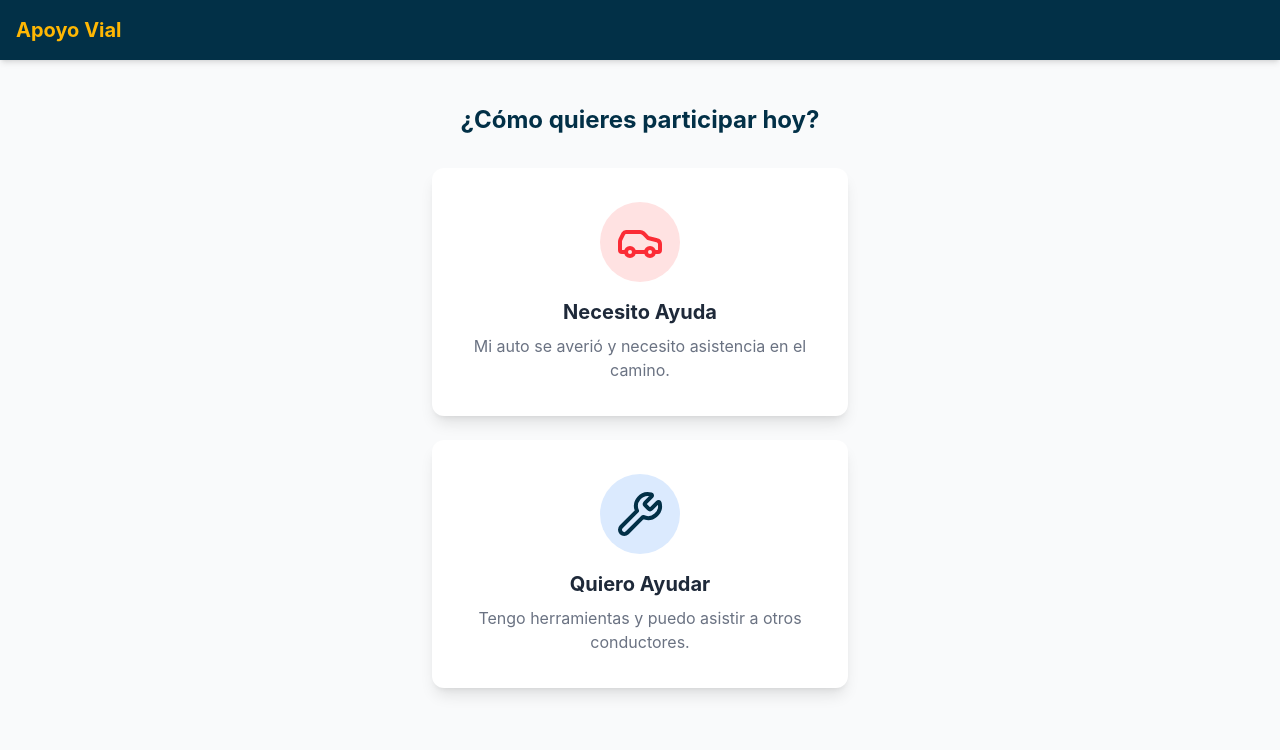
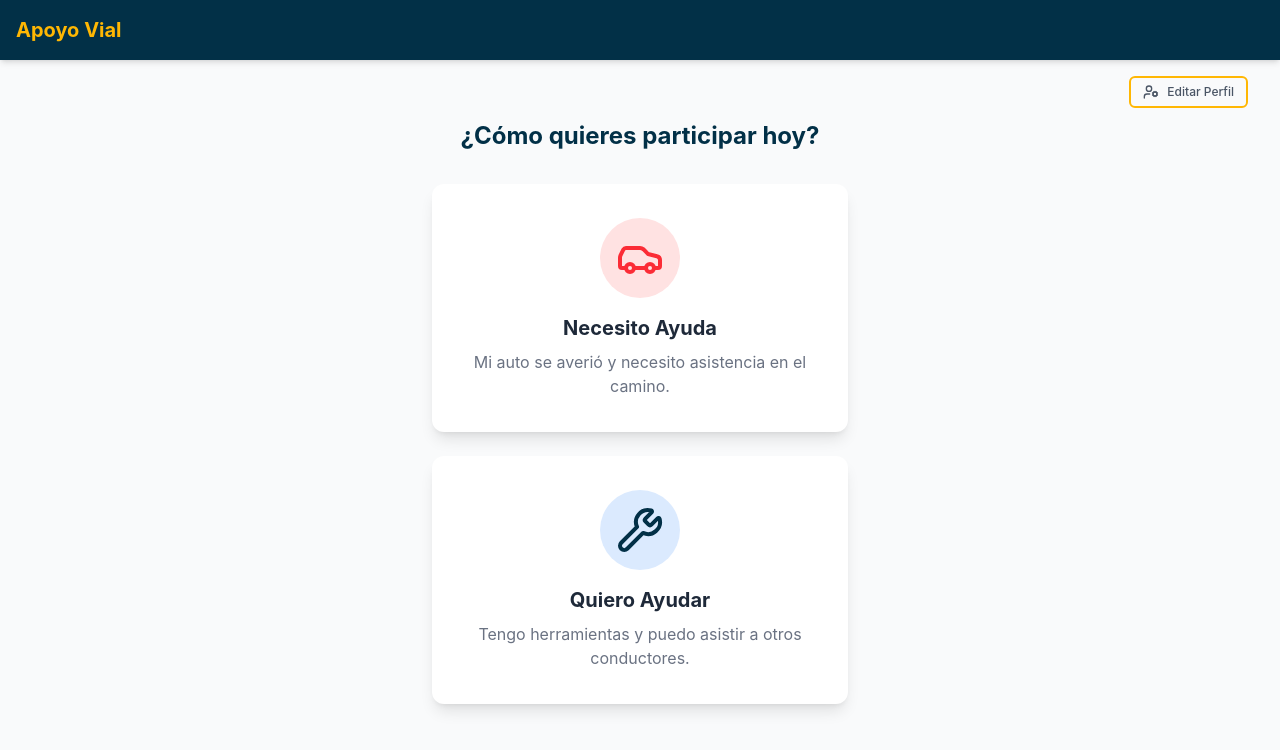
Before and after one commit to AbdielKun117/apoyo-vial, a React (Vite) app: page /role-selection in a window 1280 px wide. Shown: the top 750 px of the page. Built offline with nearby package versions, Linux system fonts and the light colour scheme.

Commit message:
Fix auth flow and add profile editing

```diff
--- a/src/pages/Login.jsx
+++ b/src/pages/Login.jsx
@@ -26,12 +26,24 @@ export function Login() {
                 if (error) throw error;
                 alert('¡Registro exitoso! Revisa tu correo para confirmar (o inicia sesión si no activaste confirmación).');
             } else {
-                const { error } = await supabase.auth.signInWithPassword({
+                const { data: { user }, error } = await supabase.auth.signInWithPassword({
                     email,
                     password,
                 });
                 if (error) throw error;
-                navigate('/register-vehicle');
+
+                // Check if user has a profile
+                const { data: profile } = await supabase
+                    .from('profiles')
+                    .select('id')
+                    .eq('id', user.id)
+                    .single();
+
+                if (profile) {
+                    navigate('/role-selection');
+                } else {
+                    navigate('/register-vehicle');
+                }
             }
         } catch (err) {
             setError(err.message);
--- a/src/pages/RegisterVehicle.jsx
+++ b/src/pages/RegisterVehicle.jsx
@@ -20,11 +20,32 @@ export function RegisterVehicle() {
         type: 'sedan'
     });
 
-    // Check if user is logged in
+    // Check if user is logged in and fetch existing data
     useEffect(() => {
         const checkUser = async () => {
             const { data: { user } } = await supabase.auth.getUser();
-            if (!user) navigate('/');
+            if (!user) {
+                navigate('/');
+                return;
+            }
+
+            // Fetch existing profile
+            const { data: profile } = await supabase
+                .from('profiles')
+                .select('*')
+                .eq('id', user.id)
+                .single();
+
+            if (profile) {
+                setFormData({
+                    name: profile.full_name || '',
+                    phone: profile.phone || '',
+                    model: profile.vehicle_model || '',
+                    color: profile.vehicle_color || '',
+                    plates: profile.vehicle_plates || '',
+                    type: profile.vehicle_type || 'sedan'
+                });
+            }
         };
         checkUser();
     }, [navigate]);
--- a/src/pages/RoleSelection.jsx
+++ b/src/pages/RoleSelection.jsx
@@ -1,12 +1,25 @@
 import { useNavigate } from 'react-router-dom';
-import { Wrench, Car } from 'lucide-react';
+import { Wrench, Car, UserCog } from 'lucide-react';
+import { Button } from '../components/ui/Button';
 
 export function RoleSelection() {
     const navigate = useNavigate();
 
     return (
-        <div className="flex flex-col items-center justify-center min-h-[80vh] space-y-8">
-            <h1 className="text-2xl font-bold text-secondary text-center">¿Cómo quieres participar hoy?</h1>
+        <div className="flex flex-col items-center justify-center min-h-[80vh] space-y-8 relative">
+
+            <div className="absolute top-0 right-4">
+                <Button
+                    variant="outline"
+                    size="sm"
+                    onClick={() => navigate('/register-vehicle')}
+                    className="flex items-center text-gray-600"
+                >
+                    <UserCog className="w-4 h-4 mr-2" /> Editar Perfil
+                </Button>
+            </div>
+
+            <h1 className="text-2xl font-bold text-secondary text-center mt-8">¿Cómo quieres participar hoy?</h1>
 
             <div className="grid grid-cols-1 gap-6 w-full max-w-md px-4">
                 <button
```
